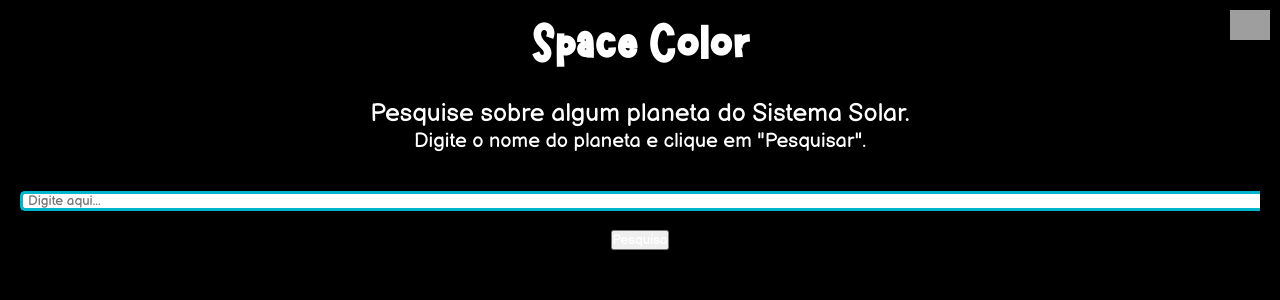
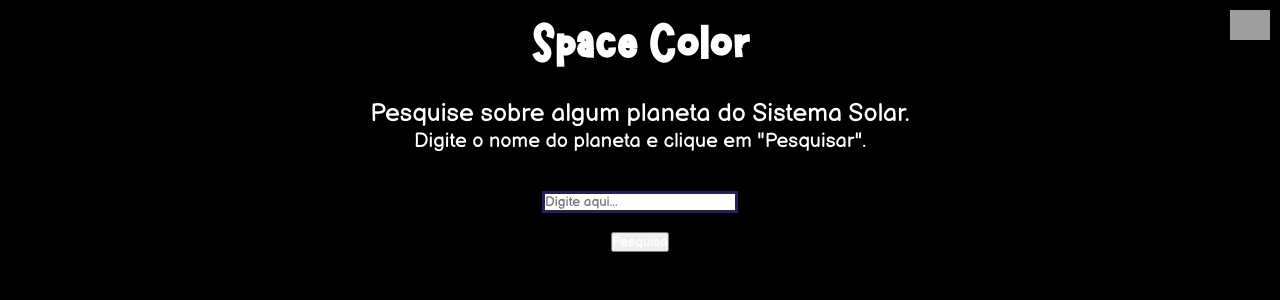
Before and after one commit to WerikTo/Space_Color, a PHP site: page /pesquisa.html in a window 1280 px wide. Shown: the top 300 px of the page. Run offline with PHP 8.4, Linux system fonts and the light colour scheme; grey boxes are pictures that could not be loaded.

Commit message:
Update k.css

```diff
--- a/k.css
+++ b/k.css
@@ -36,14 +36,12 @@ body {
   }
 
   #Campo {
-  width: 100%;
-  border: 3px solid #00B4CC;
-  border-right: none;
-  padding: 5px;
-  height: 20px;
-  border-radius: 5px 0 0 5px;
-  outline: none;
-  color: #9DBFAF;
+  border: 3px solid #2b1d5a;
+  color: #2b1d5a;
+  }
+
+  button{
+
   }
 
   .page-title {
```
